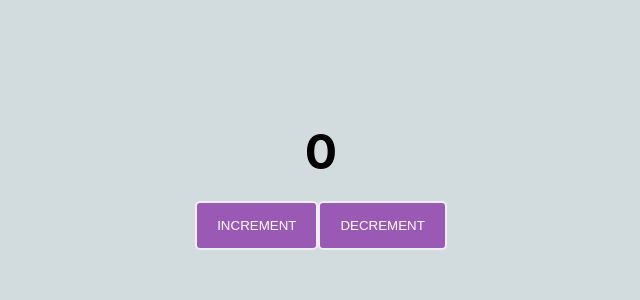
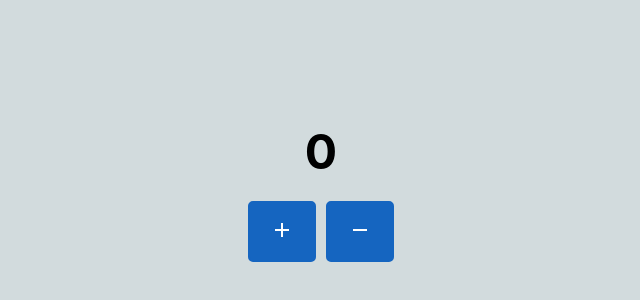
Before and after one commit to sobiamustafa95/counter, a React (Create React App) app: page / in a window 1280 px wide. Shown: the part 218-518 px from the top of the page, without its empty margins (319-959 px from the left). Built offline with nearby package versions, Linux system fonts and the light colour scheme.

Commit message:
Material-UI icons added

```diff
--- a/package.json
+++ b/package.json
@@ -3,6 +3,8 @@
   "version": "0.1.0",
   "private": true,
   "dependencies": {
+    "@material-ui/core": "^4.12.3",
+    "@material-ui/icons": "^4.11.2",
     "@testing-library/jest-dom": "^5.11.4",
     "@testing-library/react": "^11.1.0",
     "@testing-library/user-event": "^12.1.10",
--- a/src/App.css
+++ b/src/App.css
@@ -21,12 +21,12 @@ h1 {
 
 button {
   padding: 15px 20px;
-  background: #9b59b6;
+  margin: 0 5px;
+  background: #1565c0;
   color: white;
-  border: 2px solid #ecf0f1;
+  border: 2px solid #1565c0;
   outline: none;
   border-radius: 5px;
-  text-transform: uppercase;
   cursor: pointer;
 }
 
--- a/src/components/Counter.jsx
+++ b/src/components/Counter.jsx
@@ -1,4 +1,8 @@
 import React, { useState } from "react";
+import AddIcon from '@material-ui/icons/Add';
+import RemoveIcon from '@material-ui/icons/Remove';
+import { blue } from "@material-ui/core/colors";
+
 
 const Counter = () => {
 
@@ -16,8 +20,12 @@ const Counter = () => {
         <div>
             <h1> { count } </h1>
             <span>
-                <button onClick = { IncNum }> Increment </button>
-                <button onClick = { decNum }> Decrement </button>
+                <button onClick = { IncNum }>
+                    <AddIcon style = {{ background: blue[800] }} />
+                </button>
+                <button onClick = { decNum }>
+                    <RemoveIcon style = {{ background: blue[800] }} />
+                </button>
             </span>
         </div>
     );
```
Also changed, not shown: 1 other file (tests, documents, lock files or other folders).
